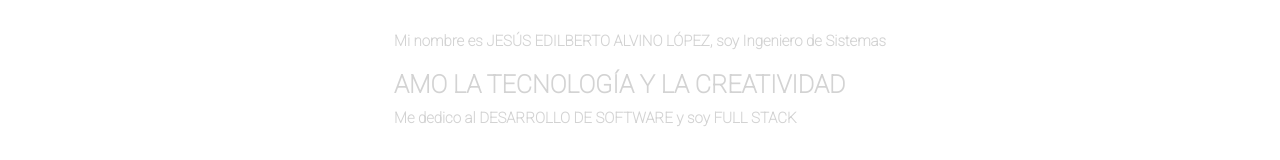
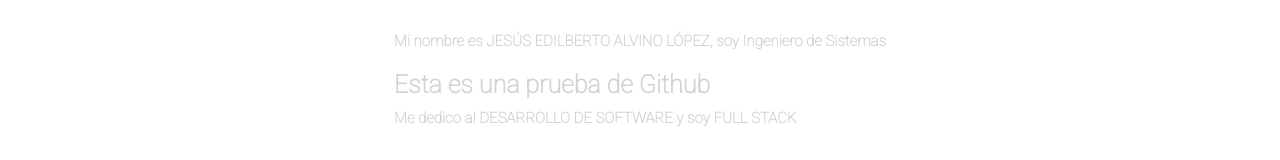
Before and after one commit to J07L2020/hypersite, a plain HTML site: page index.html in a window 1280 px wide. Shown: the part 1390-1550 px from the top of the page. Drawn offline with Linux system fonts and the light colour scheme.

Commit message:
Hice cambios en el inde de Jesus

```diff
--- a/index.html
+++ b/index.html
@@ -50,7 +50,7 @@
             </div>
             <div class="container__text">
                 <p>Mi nombre es JESÚS EDILBERTO ALVINO LÓPEZ, soy Ingeniero de Sistemas</p>
-                <h1>AMO LA TECNOLOGÍA Y LA CREATIVIDAD</h1>
+                <h1>Esta es una prueba de Github</h1>
                 <p>Me dedico al DESARROLLO DE SOFTWARE y soy FULL STACK</p>
             </div>
             <button>CONTÁCTAME</button>
```
